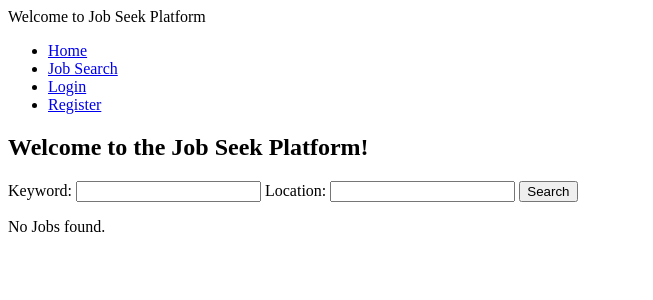
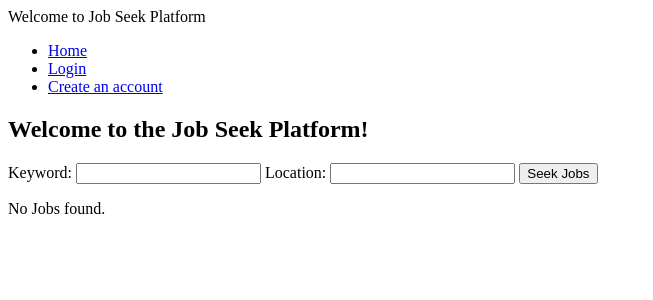
Before and after one commit to chandant9/jobapp, a Django app: page /home/ in a window 1280 px wide. Shown: the top 300 px of the page, without its empty margins (0-653 px from the left). Run offline with Django 4.2, Linux system fonts and the light colour scheme; data that the repository does not hold is empty.

Commit message:
added new forms for applying jobs, made some modifications in the views for posted jobs based on user profiles

```diff
--- a/jobseekplatform/jobseekapp/forms.py
+++ b/jobseekplatform/jobseekapp/forms.py
@@ -10,12 +10,11 @@ from django_countries.fields import CountryField
 from django_countries.widgets import CountrySelectWidget
 import pycountry
 from multiselectfield import MultiSelectFormField
-
-
+from django.conf import settings
 
 # defined for Resume validation check in JobApplicationForm class
-MAX_FILE_SIZE = 10 * 1024 * 1024  # 10MB
-ALLOWED_FILE_TYPES = ['pdf', 'doc', 'docx']
+MAX_FILE_SIZE = settings.MAX_RESUME_FILE_SIZE
+ALLOWED_FILE_TYPES = settings.ALLOWED_RESUME_FILE_TYPES
 # defined for CompanyDetailsForm class
 EMPLOYEE_COUNT_CHOICES = [
     ('1-10', '1 to 10'),
@@ -37,6 +36,7 @@ LOCATION_TYPE_CHOICES = [
     ('Physical location', 'Need to be available physically at work location'),
     ('Outdoors', 'Need to always be on the road, travel'),
 ]
+
 
 class ProfileForm(forms.ModelForm):
     class Meta:
@@ -95,11 +95,19 @@ class ResumeUploadForm(forms.ModelForm):
         model = Resume
         fields = ['file']
 
+    def clean_file(self):
+        file = self.cleaned_data.get('file')
+        if file:
+            # Check file size
+            if file.size > MAX_FILE_SIZE:
+                raise forms.ValidationError(f'File size exceeds the maximum limit of {MAX_FILE_SIZE / (1024 * 1024)}MB.')
 
-class JobPostForm(forms.ModelForm):
-    class Meta:
-        model = Job
-        fields = ['title', 'description', 'location', 'salary']
+            # Check file type
+            file_extension = file.name.split('.')[-1].lower()
+            if file_extension not in ALLOWED_FILE_TYPES:
+                raise forms.ValidationError('Invalid file type. Only PDF, DOC, and DOCX files are allowed.')
+
+        return file
 
 
 class JobApplicationForm(forms.ModelForm):
@@ -115,18 +123,17 @@ class JobApplicationForm(forms.ModelForm):
         if resume:
             # Check file size
             if resume.size > MAX_FILE_SIZE:
-                raise ValidationError(_('File size exceeds the maximum limit of 10MB.'))
+                raise forms.ValidationError(f'File size exceeds the maximum limit of {MAX_FILE_SIZE / (1024 * 1024)}MB.')
 
             # Check file type
             file_extension = resume.name.split('.')[-1].lower()
             if file_extension not in ALLOWED_FILE_TYPES:
-                raise ValidationError(_('Invalid file type. Only PDF, DOC, and DOCX files are allowed.'))
+                raise forms.ValidationError('Invalid file type. Only PDF, DOC, and DOCX files are allowed.')
 
-
-# Job posting forms
         return resume
 
 
+# Job Posting Forms
 class CompanyDetailsForm(forms.ModelForm):
     company = forms.CharField(max_length=100, required=False)
     employee_count = forms.ChoiceField(choices=EMPLOYEE_COUNT_CHOICES, required=False)
--- a/jobseekplatform/jobseekapp/middleware.py
+++ b/jobseekplatform/jobseekapp/middleware.py
@@ -5,7 +5,6 @@ class AuthenticationMiddleware:
     EXCLUDED_URLS = ('/home/',
                      '/login/',
                      '/register/',
-                     '/job-search/',
                      '/register/role_selection/',
                      '/register/candidate_register/',
                      '/register/recruiter_register/',
--- a/jobseekplatform/jobseekapp/templates/base.html
+++ b/jobseekplatform/jobseekapp/templates/base.html
@@ -10,16 +10,14 @@
         <ul>
             {% if user.is_authenticated %}
                 <li><a href="{% url 'home' %}">Home</a> </li>
-                <li><a href="{% url 'job_search' %}">Job Search</a> </li>
                 {% if request.user.profile.role == 'recruiter' %}
                     <li><a href="{% url 'job_posting_wizard' step='company_details' %}">Post Jobs</a></li>
                 {% endif %}
                 <li><a href="{% url 'logout' %}">Logout</a> </li>
             {% else %}
                 <li><a href="{% url 'base_view' %}">Home</a> </li>
-                <li><a href="{% url 'job_search' %}">Job Search</a> </li>
                 <li><a href="{% url 'login' %}">Login</a> </li>
-                <li><a href="{% url 'register' %}">Register</a> </li>
+                <li><a href="{% url 'register' %}">Create an account</a> </li>
             {% endif %}
         </ul>
     </nav>
--- a/jobseekplatform/jobseekapp/templates/home.html
+++ b/jobseekplatform/jobseekapp/templates/home.html
@@ -9,12 +9,15 @@
 
     <form action="" method="GET">
         {{ form.as_table }}
-        <button type="submit">Search</button>
+        <button type="submit">Seek Jobs</button>
     </form>
 
     {% for job in jobs %}
-        <h3><a href="{% url 'job_details' job_id=job.id %}">{{ job.title }}</a></h3>
-        <p>{{ job.description }}</p>
+        <h3><a href="{% url 'job_details' job_id=job.id %}">{{ job.title }}</a>, {{ job.job_loctype }}</h3>
+        <p>{{ job.salary }} {{ job.job_type }}</p>
+        <p>{{ job.schedule }}</p>
+        <li>{{ job.description }}</li>
+
         <!-- Display other job information as needed -->
     {% empty %}
         <p>No Jobs found.</p>
--- a/jobseekplatform/jobseekapp/templates/register/role_selection.html
+++ b/jobseekplatform/jobseekapp/templates/register/role_selection.html
@@ -5,6 +5,8 @@
     <title>Role Selection</title>
 </head>
 <body>
+    <p><a href="{% url 'base_view' %}">Home</a> </p>
+    <h2>Please select your Role below: </h2>
     <form method="post">
       {% csrf_token %}
       {{ form.as_p }}
--- a/jobseekplatform/jobseekapp/urls.py
+++ b/jobseekplatform/jobseekapp/urls.py
@@ -16,9 +16,9 @@ Including another URLconf
 """
 from django.urls import path, reverse_lazy
 from .views import job_list, login_view, logout_view, base_view, home, profile, \
-    change_password, job_search, apply_job, candidate_register, recruiter_register, \
-    registration_success, role_selection_view, JobPostingWizardView, JOB_POSTING_FORMS, JobPostingSuccessView, \
-    JobPostingErrorView, job_details
+    change_password, candidate_register, recruiter_register, \
+    registration_success, role_selection_view, JobPostingWizardView, JobPostingSuccessView, \
+    JobPostingErrorView, job_details, upload_resume, apply_job
 from django.contrib.auth import views as auth_views  # built-in password reset functionality
 # from . import views  # profile and password change
 
@@ -43,10 +43,10 @@ urlpatterns = [
     # for profile and change password views path
     path('profile/', profile, name='profile'),
     path('change-password/', change_password, name='change_password'),
-    path('job-search/', job_search, name='job_search'),
-    path('job/apply_job/<int:job_id>/', apply_job, name='apply_job'),
     path('job_posting/<step>/', JobPostingWizardView.as_view(url_name='job_posting_wizard'), name='job_posting_wizard'),
     path('job_posting/success/', JobPostingSuccessView.as_view(), name='job_posting_success'),
     path('company/job_posting/error/', JobPostingErrorView.as_view(), name='job_posting_error'),
     path('job-details/<int:job_id>/', job_details, name='job_details'),
+    path('job/application/<int:job_id>/', apply_job, name='apply_job'),
+    path('job/resume-upload/', upload_resume, name='upload_resume'),
 ]
--- a/jobseekplatform/jobseekapp/views.py
+++ b/jobseekplatform/jobseekapp/views.py
@@ -11,7 +11,7 @@ from django.shortcuts import render, redirect, get_object_or_404
 from django.contrib.auth.decorators import login_required
 from django.utils.decorators import method_decorator
 # for profile view
-from .forms import ProfileForm, LoginForm, JobSearchForm, ResumeUploadForm, JobPostForm, \
+from .forms import ProfileForm, LoginForm, JobSearchForm, ResumeUploadForm, \
     RoleSelectionForm, CandidateRegistrationForm, RecruiterRegistrationForm, JobApplicationForm, \
     CompanyDetailsForm, JobBasicDetailsForm, JobContractDetailsForm, OtherDetailsForm
 from django.contrib import messages
@@ -190,9 +190,15 @@ def home(request):
     if form.is_valid():
         keyword = form.cleaned_data['keyword']
         location = form.cleaned_data['location']
-        jobs = Job.objects.filter(title__icontains=keyword, location__icontains=location)
+        if request.user.is_authenticated and hasattr(request.user, 'profile') and request.user.profile.role == 'recruiter':
+            jobs = Job.objects.filter(posted_by=request.user, title__icontains=keyword, location__icontains=location)
+        else:
+            jobs = Job.objects.filter(title__icontains=keyword, location__icontains=location)
     else:
-        jobs = Job.objects.all()
+        if request.user.is_authenticated and hasattr(request.user, 'profile') and request.user.profile.role == 'recruiter':
+            jobs = Job.objects.filter(posted_by=request.user)
+        else:
+            jobs = Job.objects.all()
 
     context = {
         'jobs': jobs,
@@ -214,17 +220,6 @@ def home(request):
 #     return JsonResponse(cart_data)
 
 
-def job_search(request):
-    form = JobSearchForm(request.GET)
-    if form.is_valid():
-        keyword = form.cleaned_data['keyword']
-        location = form.cleaned_data['location']
-        jobs = Job.objects.filter(title__icontains=keyword, location__icontains=location)
-    else:
-        jobs = Job.objects.all()
-    return render(request, 'job_search.html', {'jobs': jobs, 'form': form})
-
-
 def job_details(request, job_id):
     job = get_object_or_404(Job, id=job_id)
     return render(request, 'job_details.html', {'job': job})
@@ -239,7 +234,7 @@ def upload_resume(request):
             return redirect('resume_upload_success')
     else:
         form = ResumeUploadForm()
-    return render(request, 'upload_resume.html', {'form': form})
+    return render(request, 'job/upload_resume.html', {'form': form})
 
 
 def apply_job(request, job_id):
--- a/jobseekplatform/jobseekplatform/settings.py
+++ b/jobseekplatform/jobseekplatform/settings.py
@@ -15,6 +15,9 @@ import os
 from decouple import config
 from dotenv import load_dotenv
 
+#Defined for resume file types
+MAX_RESUME_FILE_SIZE = 10 * 1024 * 1024  # 10MB (adjust the value as needed)
+ALLOWED_RESUME_FILE_TYPES = ['.pdf', '.doc', '.docx']
 
 # Build paths inside the project like this: BASE_DIR / 'subdir'.
 BASE_DIR = Path(__file__).resolve().parent.parent
```
Also changed, not shown: jobseekplatform/jobseekapp/templates/job_details.html (+8 -0 lines), jobseekplatform/jobseekapp/templates/job_search.html (deleted, +0 -18 lines), jobseekplatform/jobseekapp/templates/job/upload_resume.html (renamed from jobseekplatform/jobseekapp/templates/upload_resume.html).
